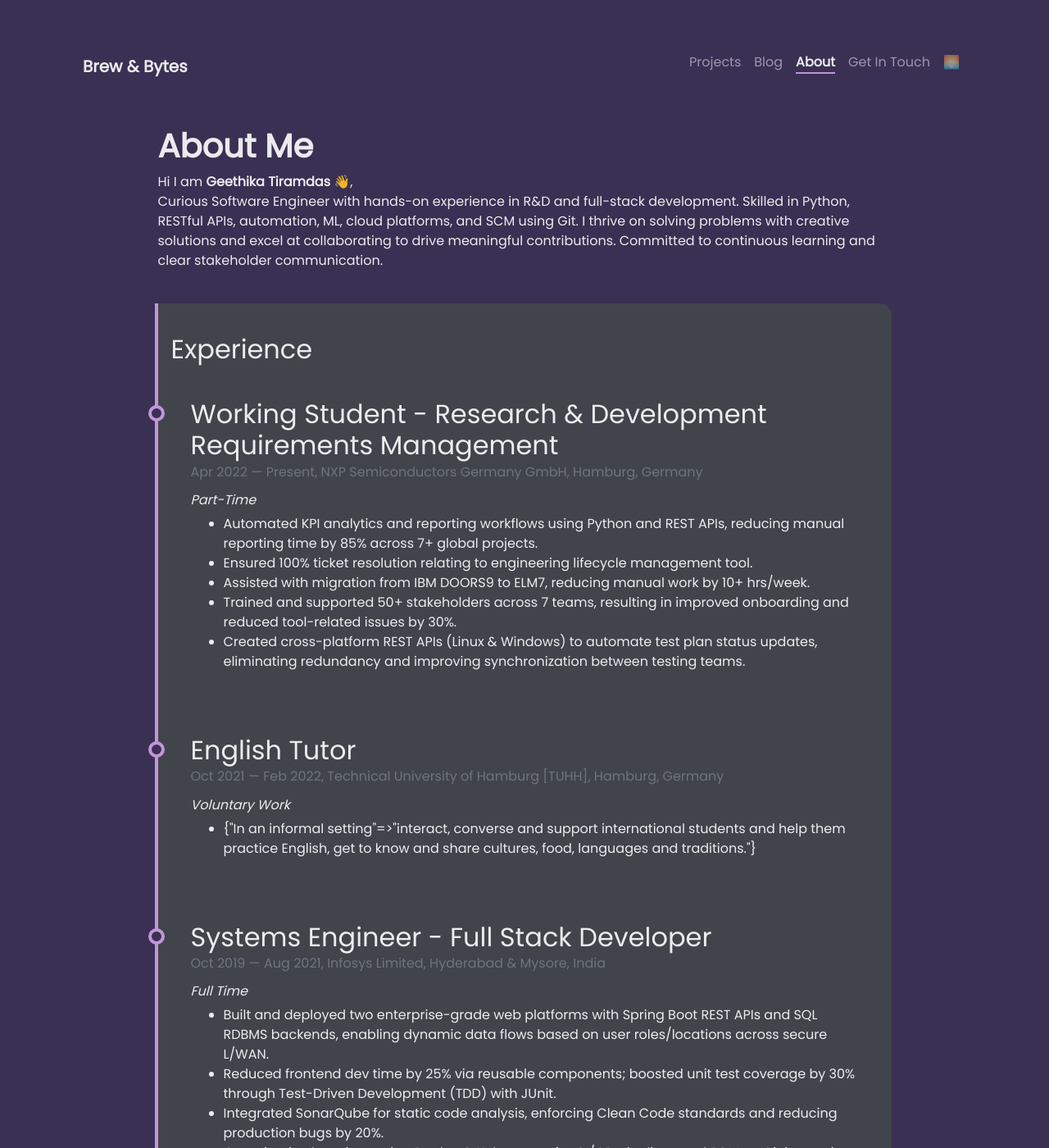
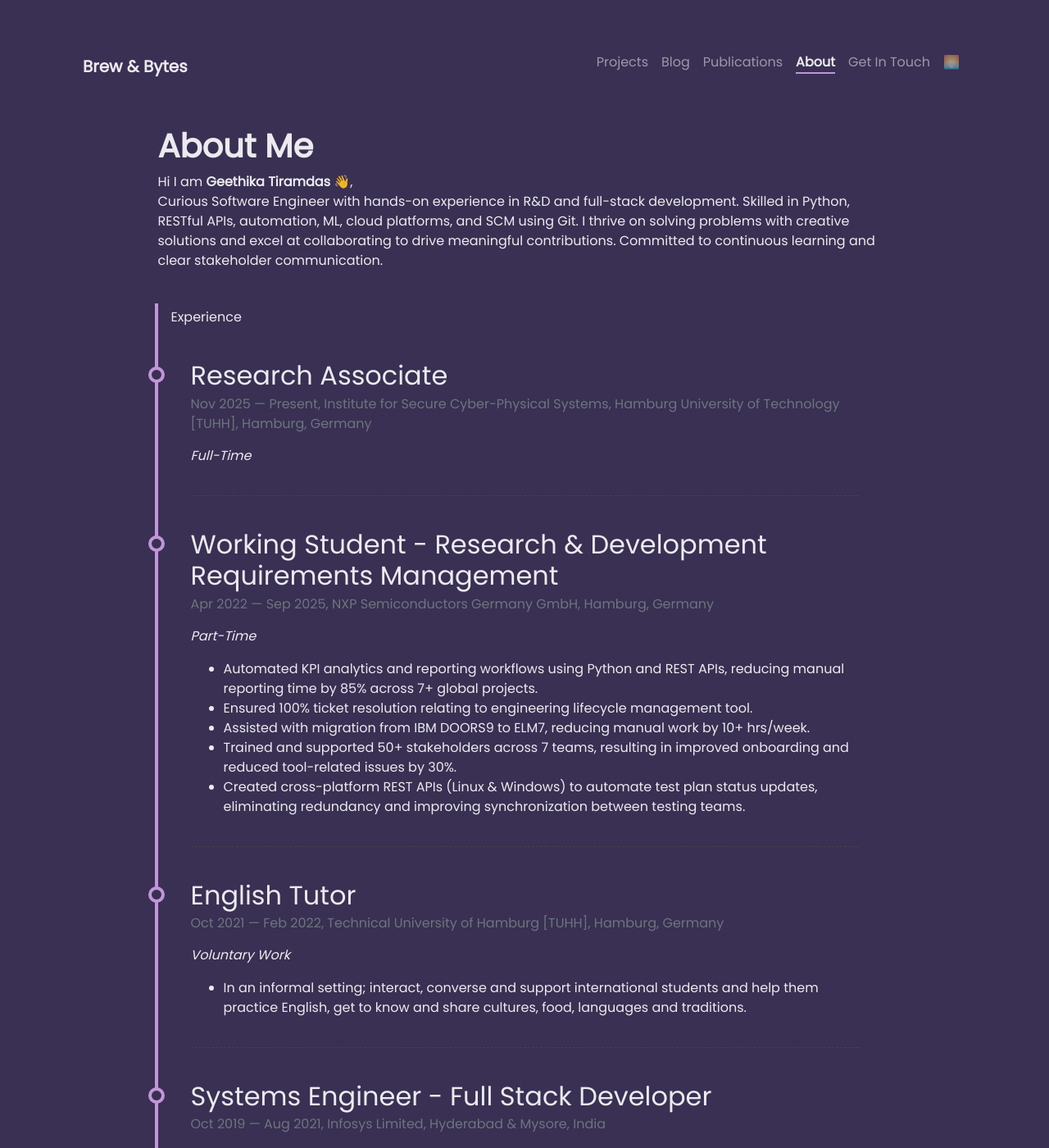
Before and after one commit to tiramdasg/tiramdasg.github.io, a Jekyll site: the page built from pages/about.md, in a window 1280 px wide and 1400 px high. Shown: the whole window at 82% size. Built offline with Jekyll 4.4.1, drawn with Linux system fonts in a browser that asks for light colours; emoji names are drawn with the system emoji font.

Commit message:
tried adding publications

```diff
--- a/_config.yml
+++ b/_config.yml
@@ -1,10 +1,9 @@
 ### Site Settings ###
 title               : Brew & Bytes
 description         : >-
-                      I am Geethika Tiramdas, I turn coffee :coffee: into code, and never broke production.
-                      I am a professional software developer specializing in Automation 🪛, Machine Learning 🖥️ for Security, Full Stack Development 🕸️,
-                      and Data Analytics 💾. I love working with global teams🤝, solving complex challenges 🧮, and embracing new technologies 👩‍💻.
-                      Get in touch to discuss how we can traverse the future of technology together 🧑‍🤝‍🧑!
+                      <p>I am Geethika Tiramdas, I turn coffee :coffee: into code.
+                      I love working with global teams🤝, solving complex challenges 🧮, and embracing new technologies 👩‍💻.
+                      Get in touch to discuss how we can traverse the future of technology together 🧑‍🤝‍🧑!</p>
                       <p> I resonate with: </p> <p>"When the facts change, we change our minds" John Maynard Keynes.</p>
                       <p>"Programming isn't about what you know; it's about what you can figure out.” Chris Pine.</p>
                       <p>"Code is like humor. When you have to explain it, it’s bad." Cory House</p>
@@ -33,7 +32,7 @@
   image             : assets/images/IMG-20240410-WA0019.jpg
   # behance           : your_username
 # dribbble          : your_username
-  email             : geethika.tiramdas@gmail.com
+  email             : tiramdasg@gmail.com
   # facebook          : your_username
   github            : tiramdasg
 # gitlab            : your_username
--- a/_data/work-experience.yml
+++ b/_data/work-experience.yml
@@ -1,6 +1,13 @@
+- title: Research Associate
+  from: Nov 2025
+  to: Present
+  location: Institute for Secure Cyber-Physical Systems, Hamburg University of Technology [TUHH], Hamburg, Germany
+  type: Full-Time
+  description: ""
+
 - title: Working Student - Research & Development Requirements Management
   from: Apr 2022
-  to: Present
+  to: Sep 2025
   location: NXP Semiconductors Germany GmbH, Hamburg, Germany
   type: Part-Time
   description:
@@ -17,7 +24,7 @@
   location: Technical University of Hamburg [TUHH], Hamburg, Germany
   type: Voluntary Work
   description:
-    - In an informal setting: interact, converse and support international students and help them practice English, get to know and share cultures, food, languages and traditions.
+    - In an informal setting; interact, converse and support international students and help them practice English, get to know and share cultures, food, languages and traditions.
 
 
 - title: Systems Engineer - Full Stack Developer
--- a/_includes/about/timeline.html
+++ b/_includes/about/timeline.html
@@ -1,14 +1,14 @@
 <div class="col mt-4">
-  <div class="timeline-body bg-themed">
+  <div class="timeline-body bg-themed" style="background-color: transparent;">
 
-    <h2 class="mb-3" style="padding-left: 1rem;">{{ include.title }}</h2>
+    <p class="mb-3" style="padding-left: 1rem;">{{ include.title }}</p>
 
     {% for item in include.source %}
       <div class="timeline-item">
         <div class="content">
-          <h2>{{ item.title }}</h2>
-          <h6 class="date">{{ item.from }} — {{ item.to }}, {{item.location}}</h6>
-          <h6 style="font-style: italic;">{{item.type}}</h6>
+          <p class="h2">{{ item.title }}</p>
+          <p class="date">{{ item.from }} — {{ item.to }}, {{item.location}}</p>
+          <p style="font-style: italic;">{{item.type}}</p>
           <!-- <p>{{ item.description }}</p> -->
           <ul>
             {% for point in item.description %}
--- a/pages/about.md
+++ b/pages/about.md
@@ -46,5 +46,5 @@
   <tr><td><strong>Telugu, Hindi</strong> (Native)</td><td>⬤⬤⬤⬤⬤</td></tr>
 </table>
 
-### A Day of My Life
-<img src="{{ '/assets/images/day_of_life_chart.png' | relative_url }}" alt="A Day of My Life" style="max-width:400px;">
+<!-- ### A Day of My Life
+<img src="{{ '/assets/images/day_of_life_chart.png' | relative_url }}" alt="A Day of My Life" style="max-width:400px;"> -->
--- a/pages/contact-me.html
+++ b/pages/contact-me.html
@@ -2,7 +2,7 @@
 layout: default
 title: Get In Touch
 permalink: /get-in-touch/
-weight: 4
+weight: 5
 ---
 
 <h2 style="padding-top: 5%;">Get In Touch</h2>
```
Also changed, not shown: other parts of pages/about.md (+1 -1 lines), pages/publications.html (added, +12 -0 lines), 1 other file.
